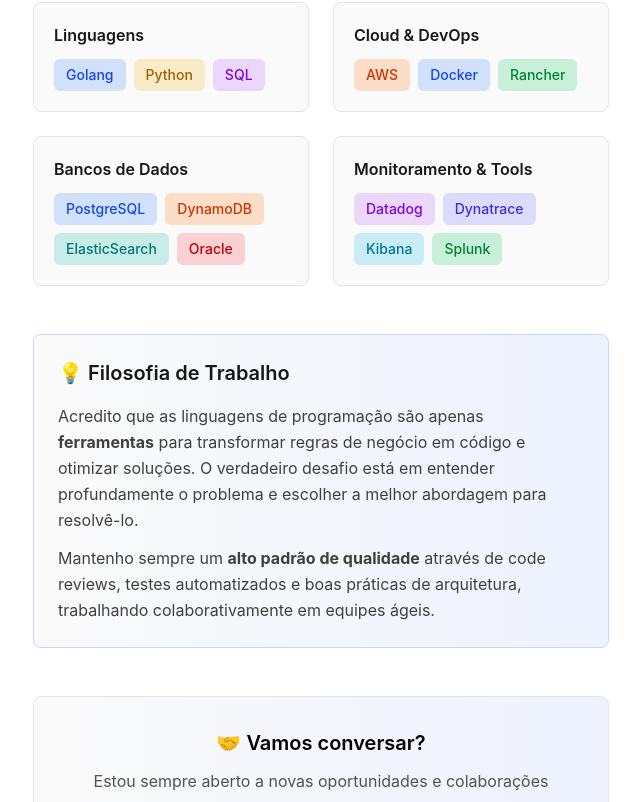
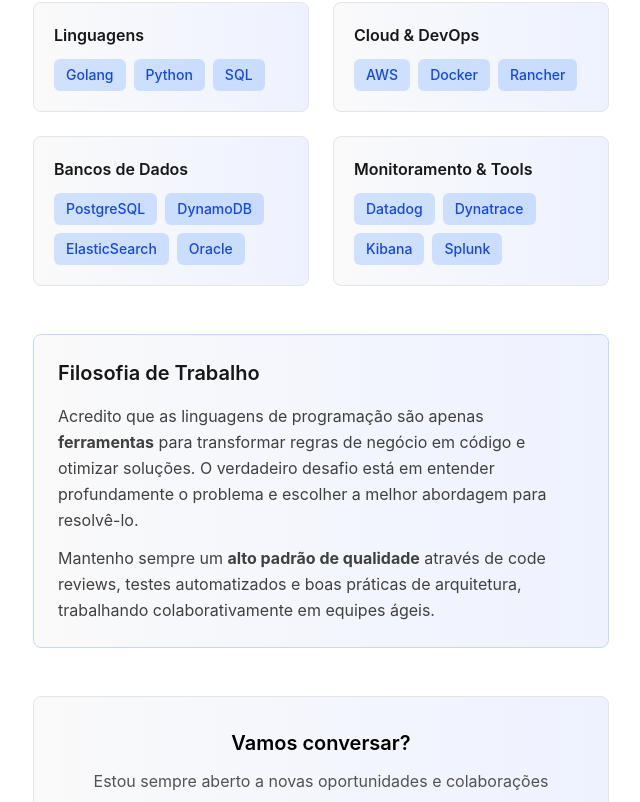
Before and after one commit to OrlandoBitencourt/orlandobitencourt.github.io, a Next.js app: page /about in a window 1280 px wide. Shown: the part 858-1660 px from the top of the page, without its empty margins (319-959 px from the left). Built offline with nearby package versions, Linux system fonts and the light colour scheme.

Commit message:
Update page.tsx

```diff
--- a/app/about/page.tsx
+++ b/app/about/page.tsx
@@ -77,67 +77,67 @@
         </h2>
 
         <div className="grid grid-cols-1 md:grid-cols-2 gap-6">
-          <div className="bg-neutral-50 dark:bg-neutral-900 p-5 rounded-lg border border-neutral-200 dark:border-neutral-800">
+          <div className="bg-gradient-to-r from-neutral-50 to-indigo-50 dark:from-neutral-950/30 dark:to-indigo-950/30 p-5 rounded-lg border border-neutral-200 dark:border-neutral-800">
             <h3 className="font-semibold mb-3 text-neutral-900 dark:text-neutral-100">Linguagens</h3>
             <div className="flex flex-wrap gap-2">
               <span className="px-3 py-1.5 bg-blue-500/20 text-blue-700 dark:text-blue-400 rounded-md text-sm font-medium">
                 Golang
               </span>
-              <span className="px-3 py-1.5 bg-yellow-500/20 text-yellow-700 dark:text-yellow-400 rounded-md text-sm font-medium">
+              <span className="px-3 py-1.5 bg-blue-500/20 text-blue-700 dark:text-blue-400 rounded-md text-sm font-medium">
                 Python
               </span>
-              <span className="px-3 py-1.5 bg-purple-500/20 text-purple-700 dark:text-purple-400 rounded-md text-sm font-medium">
+              <span className="px-3 py-1.5 bg-blue-500/20 text-blue-700 dark:text-blue-400 rounded-md text-sm font-medium">
                 SQL
               </span>
             </div>
           </div>
 
-          <div className="bg-neutral-50 dark:bg-neutral-900 p-5 rounded-lg border border-neutral-200 dark:border-neutral-800">
+          <div className="bg-gradient-to-r from-neutral-50 to-indigo-50 dark:from-neutral-950/30 dark:to-indigo-950/30 p-5 rounded-lg border border-neutral-200 dark:border-neutral-800">
             <h3 className="font-semibold mb-3 text-neutral-900 dark:text-neutral-100">Cloud & DevOps</h3>
             <div className="flex flex-wrap gap-2">
-              <span className="px-3 py-1.5 bg-orange-500/20 text-orange-700 dark:text-orange-400 rounded-md text-sm font-medium">
+              <span className="px-3 py-1.5 bg-blue-500/20 text-blue-700 dark:text-blue-400 rounded-md text-sm font-medium">
                 AWS
               </span>
               <span className="px-3 py-1.5 bg-blue-500/20 text-blue-700 dark:text-blue-400 rounded-md text-sm font-medium">
                 Docker
               </span>
-              <span className="px-3 py-1.5 bg-green-500/20 text-green-700 dark:text-green-400 rounded-md text-sm font-medium">
+              <span className="px-3 py-1.5 bg-blue-500/20 text-blue-700 dark:text-blue-400 rounded-md text-sm font-medium">
                 Rancher
               </span>
             </div>
           </div>
 
-          <div className="bg-neutral-50 dark:bg-neutral-900 p-5 rounded-lg border border-neutral-200 dark:border-neutral-800">
+          <div className="bg-gradient-to-r from-neutral-50 to-indigo-50 dark:from-neutral-950/30 dark:to-indigo-950/30 p-5 rounded-lg border border-neutral-200 dark:border-neutral-800">
             <h3 className="font-semibold mb-3 text-neutral-900 dark:text-neutral-100">Bancos de Dados</h3>
             <div className="flex flex-wrap gap-2">
               <span className="px-3 py-1.5 bg-blue-500/20 text-blue-700 dark:text-blue-400 rounded-md text-sm font-medium">
                 PostgreSQL
               </span>
-              <span className="px-3 py-1.5 bg-orange-500/20 text-orange-700 dark:text-orange-400 rounded-md text-sm font-medium">
+              <span className="px-3 py-1.5 bg-blue-500/20 text-blue-700 dark:text-blue-400 rounded-md text-sm font-medium">
                 DynamoDB
               </span>
-              <span className="px-3 py-1.5 bg-teal-500/20 text-teal-700 dark:text-teal-400 rounded-md text-sm font-medium">
+              <span className="px-3 py-1.5 bg-blue-500/20 text-blue-700 dark:text-blue-400 rounded-md text-sm font-medium">
                 ElasticSearch
               </span>
-              <span className="px-3 py-1.5 bg-red-500/20 text-red-700 dark:text-red-400 rounded-md text-sm font-medium">
+              <span className="px-3 py-1.5 bg-blue-500/20 text-blue-700 dark:text-blue-400 rounded-md text-sm font-medium">
                 Oracle
               </span>
             </div>
           </div>
 
-          <div className="bg-neutral-50 dark:bg-neutral-900 p-5 rounded-lg border border-neutral-200 dark:border-neutral-800">
+          <div className="bg-gradient-to-r from-neutral-50 to-indigo-50 dark:from-neutral-950/30 dark:to-indigo-950/30 p-5 rounded-lg border border-neutral-200 dark:border-neutral-800">
             <h3 className="font-semibold mb-3 text-neutral-900 dark:text-neutral-100">Monitoramento & Tools</h3>
             <div className="flex flex-wrap gap-2">
-              <span className="px-3 py-1.5 bg-purple-500/20 text-purple-700 dark:text-purple-400 rounded-md text-sm font-medium">
+              <span className="px-3 py-1.5 bg-blue-500/20 text-blue-700 dark:text-blue-400 rounded-md text-sm font-medium">
                 Datadog
               </span>
-              <span className="px-3 py-1.5 bg-indigo-500/20 text-indigo-700 dark:text-indigo-400 rounded-md text-sm font-medium">
+              <span className="px-3 py-1.5 bg-blue-500/20 text-blue-700 dark:text-blue-400 rounded-md text-sm font-medium">
                 Dynatrace
               </span>
-              <span className="px-3 py-1.5 bg-cyan-500/20 text-cyan-700 dark:text-cyan-400 rounded-md text-sm font-medium">
+              <span className="px-3 py-1.5 bg-blue-500/20 text-blue-700 dark:text-blue-400 rounded-md text-sm font-medium">
                 Kibana
               </span>
-              <span className="px-3 py-1.5 bg-green-500/20 text-green-700 dark:text-green-400 rounded-md text-sm font-medium">
+              <span className="px-3 py-1.5 bg-blue-500/20 text-blue-700 dark:text-blue-400 rounded-md text-sm font-medium">
                 Splunk
               </span>
             </div>
@@ -148,7 +148,7 @@
       {/* Philosophy Section */}
       <div className="mb-12 bg-gradient-to-r from-neutral-50 to-indigo-50 dark:from-neutral-950/30 dark:to-indigo-950/30 p-6 rounded-lg border border-blue-200 dark:border-blue-900">
         <h2 className="text-xl font-semibold mb-4 text-neutral-900 dark:text-neutral-100">
-          💡 Filosofia de Trabalho
+          Filosofia de Trabalho
         </h2>
         <p className="text-neutral-700 dark:text-neutral-300 leading-relaxed mb-3">
           Acredito que as linguagens de programação são apenas <strong>ferramentas</strong> para
@@ -164,7 +164,7 @@
 
       {/* CTA Section */}
       <div className="text-center py-8 px-6 bg-gradient-to-r from-neutral-50 to-indigo-50 dark:from-neutral-950/30 dark:to-indigo-950/30 rounded-lg border border-neutral-200 dark:border-neutral-800">
-        <h2 className="text-xl font-semibold mb-3">🤝 Vamos conversar?</h2>
+        <h2 className="text-xl font-semibold mb-3">Vamos conversar?</h2>
         <p className="text-neutral-600 dark:text-neutral-400 mb-5">
           Estou sempre aberto a novas oportunidades e colaborações
         </p>
```
